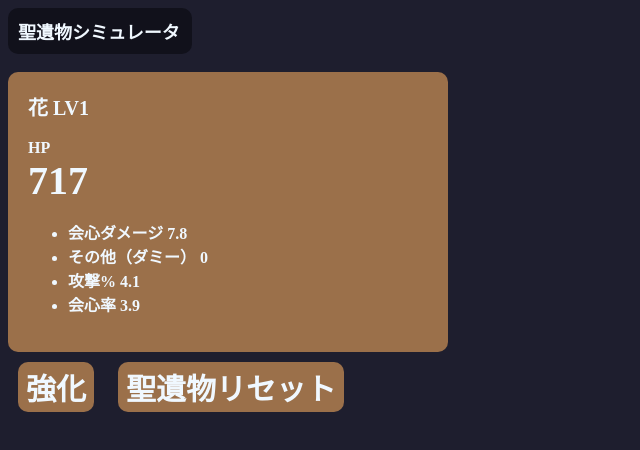
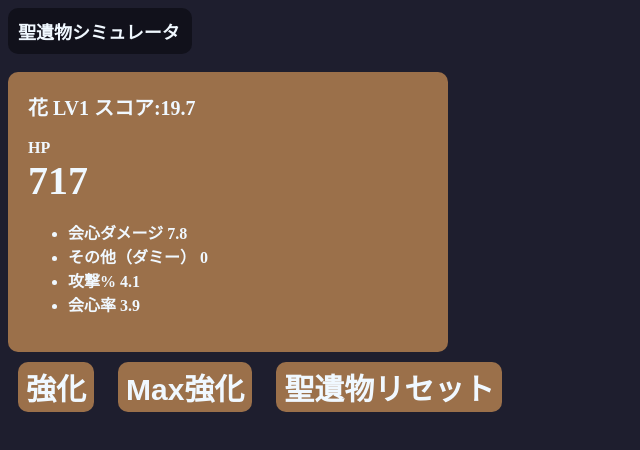
Before and after one commit to zozonteq/artifact-simulator, a plain HTML site: page index.html in a window 1280 px wide. Shown: the whole page, without its empty margins (0-640 px from the left). Drawn offline with Linux system fonts and the light colour scheme.

Commit message:
スコアを表示するように

```diff
--- a/index.html
+++ b/index.html
@@ -36,6 +36,21 @@
                 key: key,
                 value: value
             };
+        }
+        const calcScore = (artifact) => {
+            let score = 0;
+            for(let i = 0; i < 5;i ++){
+                if(i!=0){
+                    let key = artifact.keys[i];
+                    if(key == 0 || key == 2){
+                        score += artifact.values[i];
+                    }
+                    if( key == 1){
+                        score += (artifact.values[i] * 2);
+                    }
+                }
+            }
+            return score;
         }
         class Artifact{
 
@@ -89,7 +104,7 @@
             let main_status = document.getElementById("main-status");
             let subStatuses = document.getElementsByClassName("sub-statuses")[0];
 
-            artifact_name.innerText = artifact.artifactName + " LV" + artifact.level;
+            artifact_name.innerText = artifact.artifactName + " LV" + artifact.level + " スコア:" + Math.floor(calcScore(artifact) * 10.0) / 10;
             main_option.innerText = artifact.keys[0];
             main_status.innerText = artifact.values[0];
             subStatuses.innerHTML = "";
@@ -111,6 +126,12 @@
         let artifact = new Artifact();
         const upgrade = () => {
             artifact.upgrade();
+            RenderArtifact(artifact);
+        }
+        const upgrade_all = () => {
+            for(let i = 0 ;i < 20 ; i++){
+                artifact.upgrade();
+            }
             RenderArtifact(artifact);
         }
     </script>
@@ -176,6 +197,9 @@
     <button onclick="upgrade()">
         強化
     </button>
+    <button onclick="upgrade_all()">
+        Max強化
+    </button>
     <button onclick="newArtifact()">
         聖遺物リセット
     </button>
```
